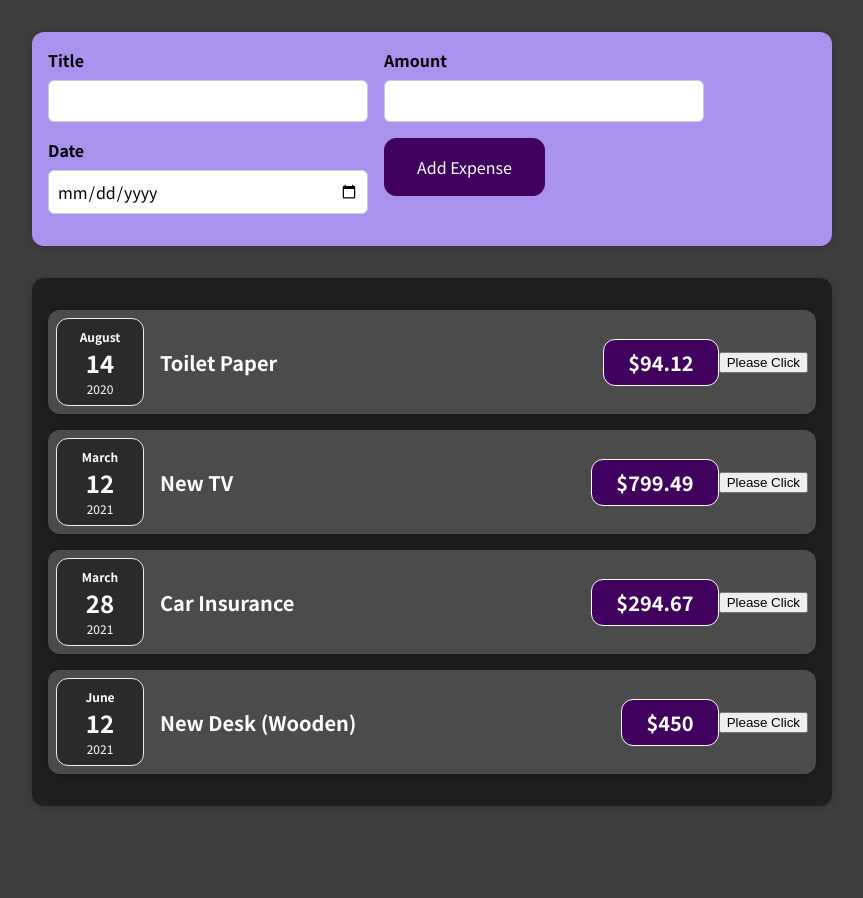
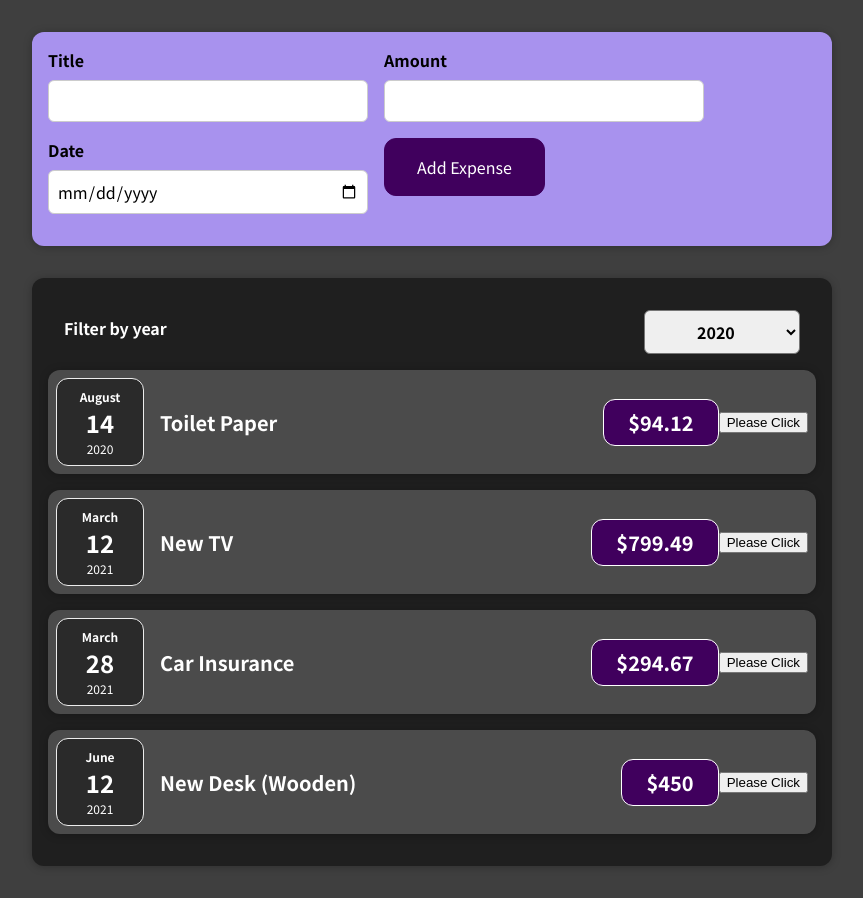
Before and after one commit to NyiZinThant/expense-tracker, a React (Create React App) app: page / in a window 1280 px wide. Shown: the whole page, without its empty margins (208-1071 px from the left). Before the commit the page ends 838 px from the top, so only its background shows below. Built offline with nearby package versions, Linux system fonts and the light colour scheme.

Commit message:
add expense filter

```diff
--- a/src/App.jsx
+++ b/src/App.jsx
@@ -24,9 +24,12 @@
       date: new Date(2021, 5, 12),
     },
   ];
+  const addExpneseHandler = (newExpense) => {
+    console.log(newExpense);
+  };
   return (
     <div>
-      <NewExpense />
+      <NewExpense onAddExpense={addExpneseHandler} />
       <Expenses items={expenses} />
     </div>
   );
--- /dev/null
+++ b/src/components/Expenses/ExpenseFilter.css
@@ -0,0 +1,24 @@
+.expenses-filter {
+  color: white;
+  padding: 0 1rem;
+}
+
+.expenses-filter__control {
+  display: flex;
+  width: 100%;
+  align-items: center;
+  justify-content: space-between;
+  margin: 1rem 0;
+}
+
+.expenses-filter label {
+  font-weight: bold;
+  margin-bottom: 0.5rem;
+}
+
+.expenses-filter select {
+  font: inherit;
+  padding: 0.5rem 3rem;
+  font-weight: bold;
+  border-radius: 6px;
+}
--- /dev/null
+++ b/src/components/Expenses/ExpenseFilter.jsx
@@ -0,0 +1,24 @@
+import React from 'react';
+
+import './ExpenseFilter.css';
+
+const ExpenseFilter = (props) => {
+  const dropdownChangeHandler = (e) => {
+    console.log(e.target.value);
+    props.onFilterHandler(e.target.value);
+  };
+  return (
+    <div className="expenses-filter">
+      <div className="expenses-filter__control">
+        <label>Filter by year</label>
+        <select value={props.selected} onChange={dropdownChangeHandler}>
+          <option value="2022">2022</option>
+          <option value="2021">2021</option>
+          <option value="2020">2020</option>
+          <option value="2019">2019</option>
+        </select>
+      </div>
+    </div>
+  );
+};
+export default ExpenseFilter;
--- a/src/components/Expenses/Expenses.jsx
+++ b/src/components/Expenses/Expenses.jsx
@@ -1,13 +1,24 @@
-import React from 'react';
+import React, { useState } from 'react';
 
 import ExpenseItem from './ExpenseItem';
 import Card from '../UI/Card';
 
 import './Expenses.css';
+import ExpenseFilter from './ExpenseFilter';
 
 const Expenses = (props) => {
+  const [filteredYear, setFilteredYear] = useState('2020');
+
+  const addExpenseFilterData = (selectedYear) => {
+    setFilteredYear(selectedYear);
+  };
+
   return (
     <Card className="expenses">
+      <ExpenseFilter
+        selected={filteredYear}
+        onFilterHandler={addExpenseFilterData}
+      />
       <ExpenseItem
         title={props.items[0].title}
         amount={props.items[0].amount}
--- a/src/components/NewExpense/ExpenseForm.jsx
+++ b/src/components/NewExpense/ExpenseForm.jsx
@@ -2,7 +2,7 @@
 
 import './ExpenseForm.css';
 
-const ExpenseForm = () => {
+const ExpenseForm = (props) => {
   const [enteredTitle, setEnteredTitle] = useState('');
   const [enteredAmount, setEnteredAmount] = useState('');
   const [enteredDate, setEnteredDate] = useState('');
@@ -39,7 +39,7 @@
       amount: enteredAmount,
       date: new Date(enteredDate),
     };
-    console.log(expenseData);
+    props.onSaveExpenseData(expenseData);
     setEnteredTitle('');
     setEnteredAmount('');
     setEnteredDate('');
--- a/src/components/NewExpense/NewExpense.jsx
+++ b/src/components/NewExpense/NewExpense.jsx
@@ -2,10 +2,17 @@
 import ExpenseForm from './ExpenseForm';
 
 import './NewExpense.css';
-const NewExpense = () => {
+const NewExpense = (props) => {
+  const expenseSaveHandler = (enteredExpenseData) => {
+    const expenseData = {
+      ...enteredExpenseData,
+      id: Math.random().toString(),
+    };
+    props.onAddExpense(expenseData);
+  };
   return (
     <div className="new-expense">
-      <ExpenseForm />
+      <ExpenseForm onSaveExpenseData={expenseSaveHandler} />
     </div>
   );
 };
```
